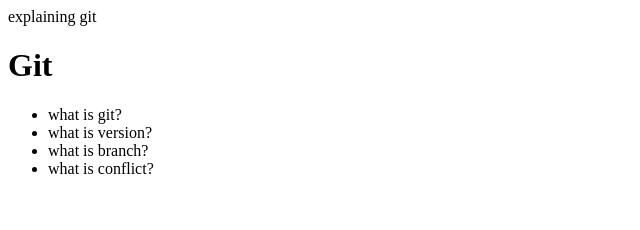
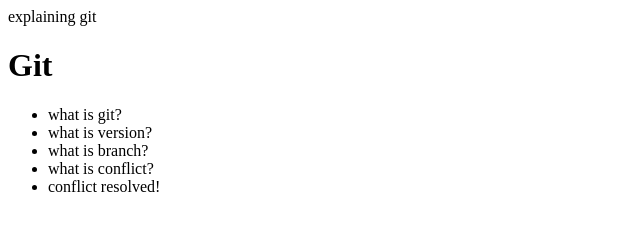
Before and after one commit to iam205/opentutorials_git_iam205, a plain HTML site: page index.html in a window 1280 px wide. Shown: the whole page, without its empty margins (0-640 px from the left). Drawn offline with Linux system fonts and the light colour scheme.

Commit message:
conflict resolved

```diff
--- a/index.html
+++ b/index.html
@@ -12,6 +12,7 @@
 			<li>what is version?</li>
 			<li>what is branch?</li>
 			<li>what is conflict?</li>
+			<li>conflict resolved!</li>
 		</ul>
 	</body>
 </html>
```
